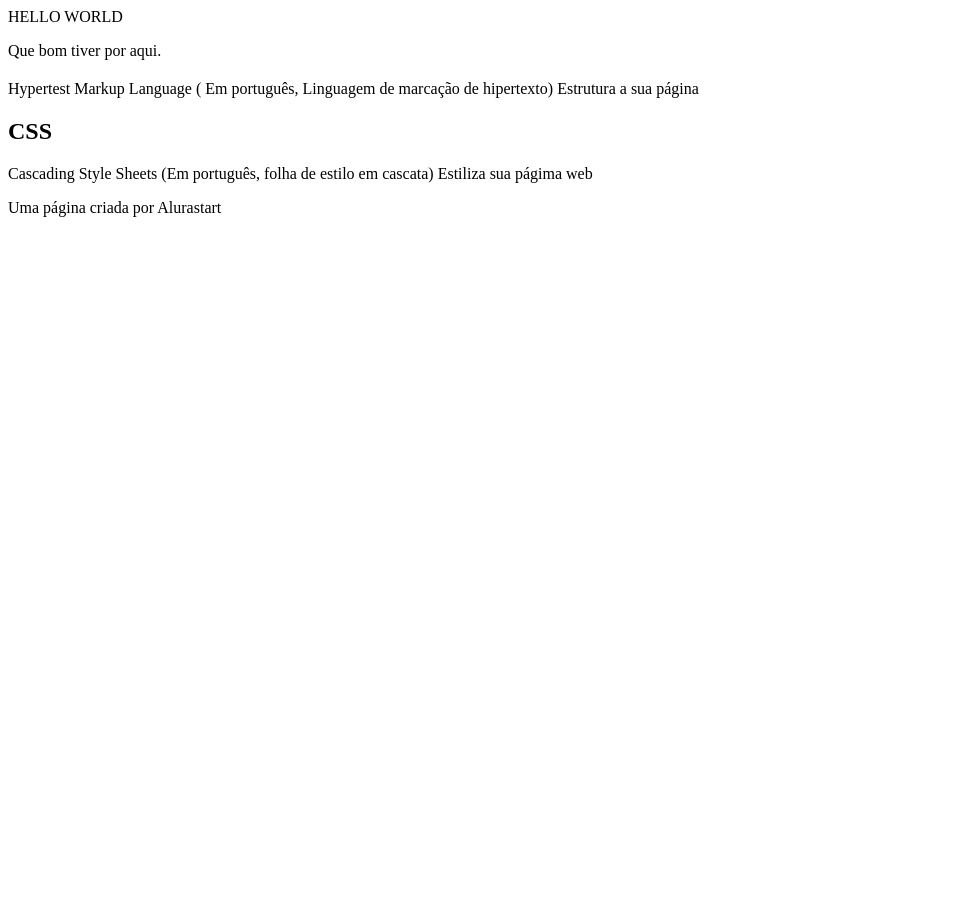
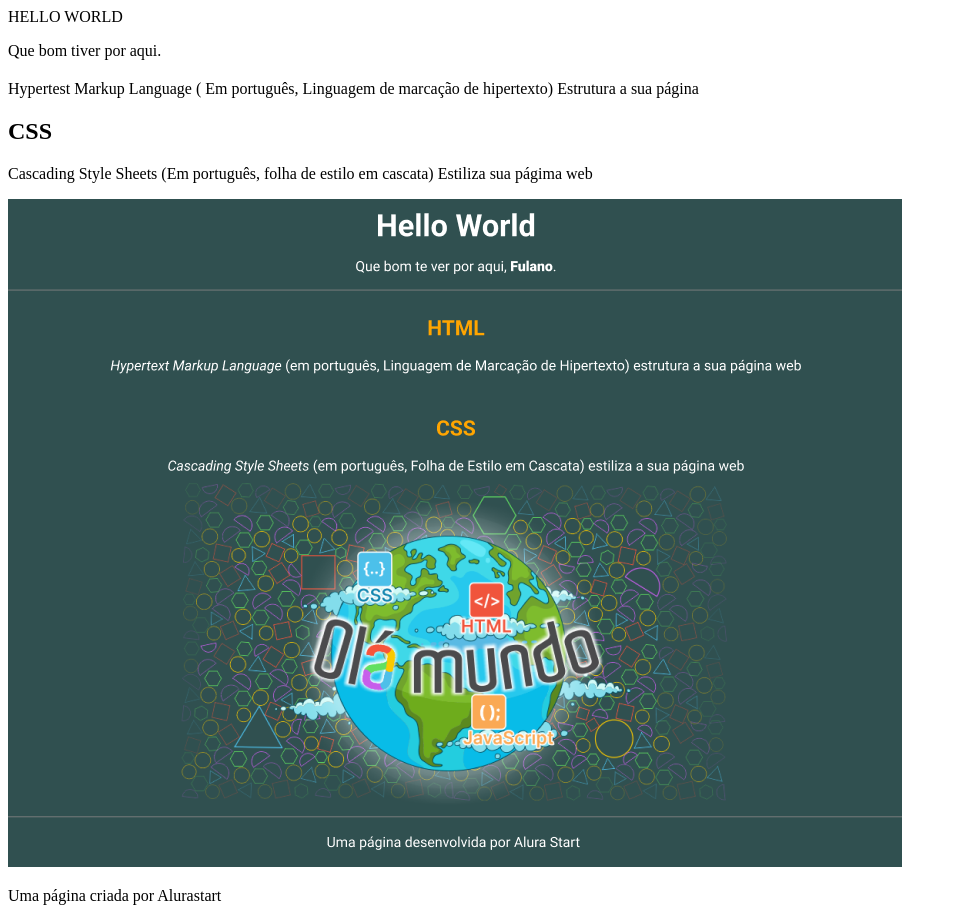
Before and after one commit to JAManzato/JAManzato, a plain HTML site: page INDEX.html in a window 1280 px wide. Shown: the whole page, without its empty margins (0-957 px from the left). Before the commit the page ends 800 px from the top, so only its background shows below. Drawn offline with Linux system fonts and the light colour scheme.

Commit message:
Fianalizando a página HTML

```diff
--- a/INDEX.html
+++ b/INDEX.html
@@ -20,6 +20,7 @@
             <h2>CSS</h2>
             <P>Cascading Style Sheets (Em português, folha de estilo em cascata) Estiliza sua págima web</P>
 
+            <img src="imagem/Ola_mundo.png" alt="Imagem com figuras diversas">
     </section>
 
     <footer>
```
Also changed, not shown: imagem/Ola_mundo.png (added).
